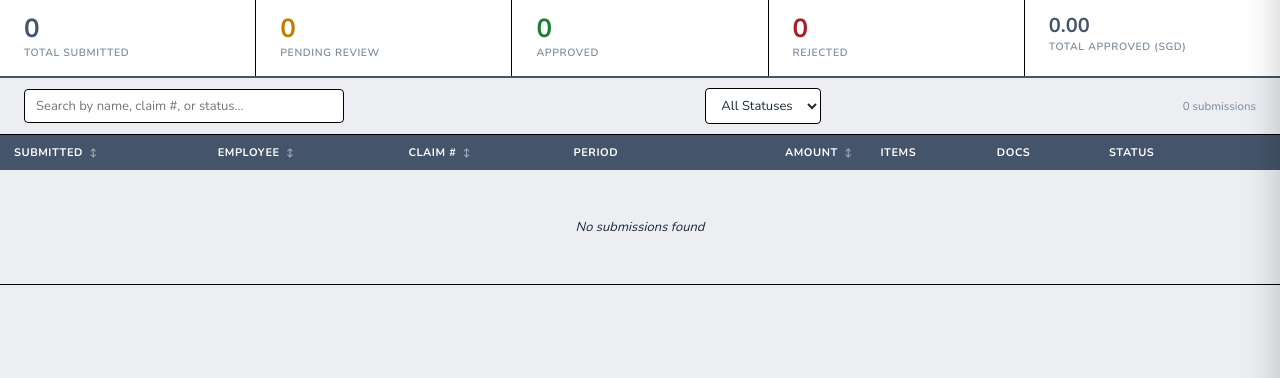
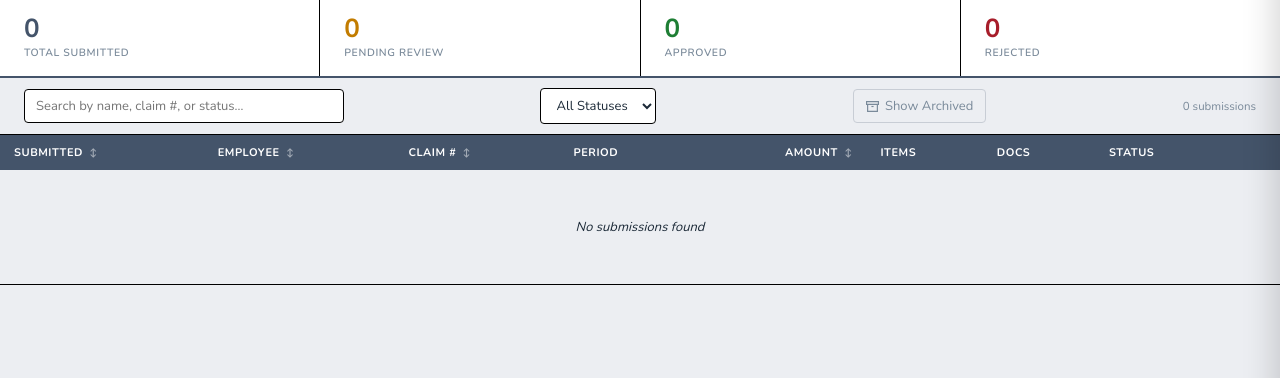
Before and after one commit to starrdye/ternary-claim-web-app, a Flask app: page /admin in a window 1280 px wide. Shown: the part 42-420 px from the top of the page. Run offline with Flask 3, Linux system fonts and the light colour scheme; the visitor is signed in with stand-in values (Sample User, id 1); data that the repository does not hold is empty.

Commit message:
Add admin archive feature for claim submissions
- PATCH /api/submissions/<id>/archive endpoint toggles archived flag
- Admin can archive/unarchive from detail drawer; archived rows shown dimmed
- "Show Archived" toggle in filter bar switches between active/archived views
- Summary strip counts only non-archived submissions; removed total approved amount

Co-Authored-By: Claude Sonnet 4.6 <noreply@anthropic.com>

```diff
--- a/app.py
+++ b/app.py
@@ -541,6 +541,18 @@ def list_users():
     return jsonify([{'username': u['username'], 'display_name': u['display_name']} for u in users])
 
 
+@app.route('/api/submissions/<sid>/archive', methods=['PATCH'])
+@admin_required
+def archive_submission(sid):
+    subs = _load_submissions()
+    rec = next((s for s in subs if s['id'] == sid), None)
+    if not rec:
+        return jsonify({'error': 'Not found'}), 404
+    rec['archived'] = not rec.get('archived', False)
+    _save_submissions(subs)
+    return jsonify({'archived': rec['archived']})
+
+
 @app.route('/api/submissions/<sid>/status', methods=['PATCH'])
 @admin_required
 def update_status(sid):
--- a/static/css/admin.css
+++ b/static/css/admin.css
@@ -333,6 +333,42 @@
   border-color: #a8c4f0;
 }
 .dl-btn-edit:hover { background: #1a56a4; color: #fff; border-color: #1a56a4; }
+.dl-btn-archive {
+  background: #f4f6f8;
+  color: #6c757d;
+  border-color: #ced4da;
+}
+.dl-btn-archive:hover { background: #6c757d; color: #fff; border-color: #6c757d; }
+.dl-btn-unarchive {
+  background: #fff3cd;
+  color: #856404;
+  border-color: #ffc107;
+}
+.dl-btn-unarchive:hover { background: #856404; color: #fff; border-color: #856404; }
+
+/* Archived toggle button in filter bar */
+.archived-toggle {
+  display: inline-flex; align-items: center; gap: 6px;
+  background: transparent;
+  border: 1px solid var(--border-l);
+  border-radius: 4px;
+  padding: 7px 12px;
+  font-family: var(--font);
+  font-size: 13px;
+  color: var(--muted);
+  cursor: pointer;
+  transition: all 0.12s;
+  white-space: nowrap;
+}
+.archived-toggle:hover { border-color: var(--slate); color: var(--text); }
+.archived-toggle.active { background: var(--slate); color: #fff; border-color: var(--slate); }
+
+/* Archived rows in table */
+.admin-table tbody tr.row-archived td { opacity: 0.55; font-style: italic; }
+.admin-table tbody tr.row-archived:hover td { opacity: 0.85; }
+
+/* Archived badge */
+.badge-Archived { background: #e9ecef; color: #6c757d; border: 1px solid #ced4da; }
 
 /* ── Topbar additions ──────────────────────────────── */
 .tb-link {
--- a/static/js/admin.js
+++ b/static/js/admin.js
@@ -4,6 +4,7 @@ let filtered = [];
 let sortCol = 'submitted_at';
 let sortAsc = false;
 let activeId = null;
+let showArchived = false;
 
 /* ── Init ──────────────────────────────────────────── */
 document.addEventListener('DOMContentLoaded', async () => {
@@ -25,17 +26,11 @@ async function loadSubmissions() {
 
 /* ── Summary ───────────────────────────────────────── */
 function renderSummary() {
-  const total    = allSubmissions.length;
-  const pending  = allSubmissions.filter(s => s.status === 'Pending').length;
-  const approved = allSubmissions.filter(s => s.status === 'Approved').length;
-  const rejected = allSubmissions.filter(s => s.status === 'Rejected').length;
-  const amount   = allSubmissions.filter(s => s.status === 'Approved').reduce((a, s) => a + (s.total || 0), 0);
-
-  setText('s-total',    total,    '.sc-num');
-  setText('s-pending',  pending,  '.sc-num');
-  setText('s-approved', approved, '.sc-num');
-  setText('s-rejected', rejected, '.sc-num');
-  document.querySelector('#s-amount .sc-num').textContent = amount.toLocaleString('en-SG', { minimumFractionDigits: 2, maximumFractionDigits: 2 });
+  const active = allSubmissions.filter(s => !s.archived);
+  setText('s-total',    active.length,                                        '.sc-num');
+  setText('s-pending',  active.filter(s => s.status === 'Pending').length,   '.sc-num');
+  setText('s-approved', active.filter(s => s.status === 'Approved').length,  '.sc-num');
+  setText('s-rejected', active.filter(s => s.status === 'Rejected').length,  '.sc-num');
 }
 
 function setText(id, val, sel) {
@@ -48,9 +43,10 @@ function applyFilters() {
   const status = document.getElementById('filter-status').value;
 
   filtered = allSubmissions.filter(s => {
-    const matchQ = !q || s.employee_name.toLowerCase().includes(q) || (s.claim_no||'').toLowerCase().includes(q);
-    const matchS = !status || s.status === status;
-    return matchQ && matchS;
+    const matchQ    = !q || s.employee_name.toLowerCase().includes(q) || (s.claim_no||'').toLowerCase().includes(q);
+    const matchS    = !status || s.status === status;
+    const matchArch = showArchived === !!s.archived;
+    return matchQ && matchS && matchArch;
   });
 
   sortFiltered();
@@ -95,7 +91,9 @@ function renderTable() {
     const docs  = (s.attachments || []).length;
     const items = (s.items || []).filter(i => i.description || i.total).length;
     const period = formatPeriod(s.period_from, s.period_to);
-    return `<tr data-id="${s.id}" onclick="openDrawer('${s.id}')">
+    const archClass  = s.archived ? ' row-archived' : '';
+    const archBadge  = s.archived ? `<span class="badge badge-Archived" style="margin-left:4px">Archived</span>` : '';
+    return `<tr data-id="${s.id}" class="${archClass.trim()}" onclick="openDrawer('${s.id}')">
       <td class="td-mono">${fmtDateTime(s.submitted_at)}</td>
       <td><strong>${esc(s.employee_name)}</strong></td>
       <td class="td-mono">${esc(s.claim_no || '—')}</td>
@@ -103,7 +101,7 @@ function renderTable() {
       <td class="td-num">${(s.total || 0).toLocaleString('en-SG', { minimumFractionDigits: 2, maximumFractionDigits: 2 })}</td>
       <td class="td-items">${items}</td>
       <td class="td-docs">${docs > 0 ? `📎 ${docs}` : '—'}</td>
-      <td><span class="badge badge-${s.status}">${s.status}</span></td>
+      <td><span class="badge badge-${s.status}">${s.status}</span>${archBadge}</td>
       <td><button class="row-view-btn" onclick="event.stopPropagation();openDrawer('${s.id}')">View →</button></td>
     </tr>`;
   }).join('');
@@ -128,6 +126,9 @@ async function openDrawer(id) {
   const editLink = document.getElementById('edit-claim-link');
   if (editLink) editLink.href = `/?edit=${id}`;
   renderDrawer(s);
+
+  const archBtn = document.getElementById('archive-btn');
+  if (archBtn) _updateArchBtn(archBtn, s.archived);
 }
 
 function closeDrawer() {
@@ -532,6 +533,38 @@ async function downloadExcel() {
   URL.revokeObjectURL(url);
 }
 
+/* ── Archive ───────────────────────────────────────── */
+function toggleShowArchived() {
+  showArchived = !showArchived;
+  document.getElementById('archived-toggle').classList.toggle('active', showArchived);
+  applyFilters();
+}
+
+const _ARCH_SVG = `<svg width="13" height="13" viewBox="0 0 24 24" fill="none" stroke="currentColor" stroke-width="2.2"><path d="M21 8v13H3V8"/><path d="M23 3H1v5h22V3z"/><line x1="10" y1="12" x2="14" y2="12"/></svg>`;
+
+function _updateArchBtn(btn, archived) {
+  if (archived) {
+    btn.className = 'dl-btn dl-btn-unarchive';
+    btn.innerHTML = _ARCH_SVG + ' Unarchive';
+  } else {
+    btn.className = 'dl-btn dl-btn-archive';
+    btn.innerHTML = _ARCH_SVG + ' Archive';
+  }
+}
+
+async function setArchived() {
+  if (!activeId) return;
+  const res = await fetch(`/api/submissions/${activeId}/archive`, { method: 'PATCH' });
+  if (!res.ok) { showToast('Failed to update archive status'); return; }
+  const data = await res.json();
+  const s = allSubmissions.find(x => x.id === activeId);
+  if (s) s.archived = data.archived;
+  renderSummary();
+  applyFilters();
+  showToast(data.archived ? 'Submission archived' : 'Submission unarchived');
+  closeDrawer();
+}
+
 /* ── Toast ─────────────────────────────────────────── */
 function showToast(msg) {
   let t = document.querySelector('.toast');
--- a/templates/admin.html
+++ b/templates/admin.html
@@ -46,10 +46,6 @@
         <div class="sc-num">—</div>
         <div class="sc-label">Rejected</div>
       </div>
-      <div class="summary-card amount" id="s-amount">
-        <div class="sc-num">—</div>
-        <div class="sc-label">Total Approved (SGD)</div>
-      </div>
     </div>
 
     <!-- Filter bar -->
@@ -61,6 +57,10 @@
         <option value="Approved">Approved</option>
         <option value="Rejected">Rejected</option>
       </select>
+      <button id="archived-toggle" class="archived-toggle" onclick="toggleShowArchived()">
+        <svg width="13" height="13" viewBox="0 0 24 24" fill="none" stroke="currentColor" stroke-width="2.2"><path d="M21 8v13H3V8"/><path d="M23 3H1v5h22V3z"/><line x1="10" y1="12" x2="14" y2="12"/></svg>
+        Show Archived
+      </button>
       <span id="filter-count" class="filter-count"></span>
     </div>
 
@@ -128,6 +128,10 @@
         <svg width="13" height="13" viewBox="0 0 24 24" fill="none" stroke="currentColor" stroke-width="2.2"><path d="M21 15v4a2 2 0 0 1-2 2H5a2 2 0 0 1-2-2v-4"/><polyline points="7 10 12 15 17 10"/><line x1="12" y1="15" x2="12" y2="3"/></svg>
         Download Excel
       </button>
+      <button id="archive-btn" class="dl-btn dl-btn-archive" onclick="setArchived()">
+        <svg width="13" height="13" viewBox="0 0 24 24" fill="none" stroke="currentColor" stroke-width="2.2"><path d="M21 8v13H3V8"/><path d="M23 3H1v5h22V3z"/><line x1="10" y1="12" x2="14" y2="12"/></svg>
+        Archive
+      </button>
     </div>
   </div>
 </div>
```
